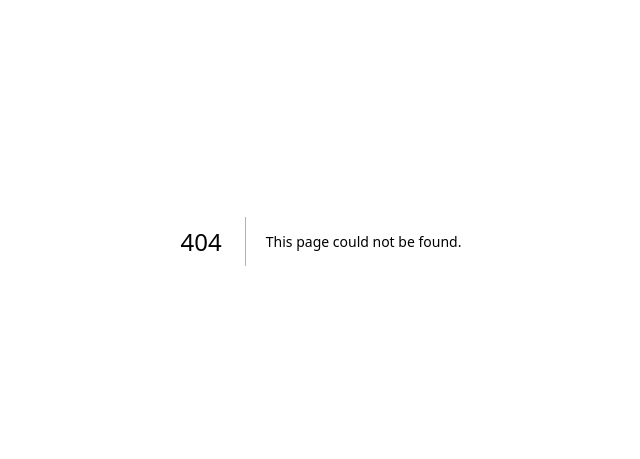
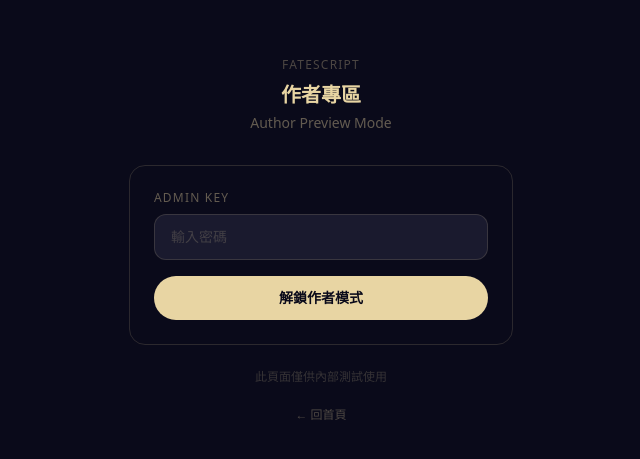
Before and after one commit to edenmao-tw/fatescript-web, a Next.js app: page /1/admin in a window 1280 px wide. Before the commit this address had no page. Shown: the part 159-618 px from the top of the page, without its empty margins (319-959 px from the left). Built offline with nearby package versions, Linux system fonts and the light colour scheme.

Commit message:
Add admin mode: author preview page + scroll hint on hero

```diff
--- /dev/null
+++ b/src/app/[locale]/admin/page.tsx
@@ -0,0 +1,109 @@
+'use client';
+
+import { useState, useEffect } from 'react';
+import Link from 'next/link';
+
+const ADMIN_KEY = 's9033127';
+const LS_KEY = 'fsAdmin';
+
+export default function AdminPage() {
+  const [input, setInput] = useState('');
+  const [status, setStatus] = useState<'idle' | 'ok' | 'error'>('idle');
+  const [isAdmin, setIsAdmin] = useState(false);
+
+  useEffect(() => {
+    setIsAdmin(localStorage.getItem(LS_KEY) === 'true');
+  }, []);
+
+  function handleUnlock() {
+    if (input === ADMIN_KEY) {
+      localStorage.setItem(LS_KEY, 'true');
+      setIsAdmin(true);
+      setStatus('ok');
+    } else {
+      setStatus('error');
+    }
+  }
+
+  function handleRevoke() {
+    localStorage.removeItem(LS_KEY);
+    setIsAdmin(false);
+    setStatus('idle');
+    setInput('');
+  }
+
+  return (
+    <main className="min-h-screen bg-[#0a0a1a] text-[#e8d5a3] flex flex-col items-center justify-center px-4">
+      <div className="w-full max-w-sm">
+        {/* Header */}
+        <div className="mb-8 text-center">
+          <p className="text-xs tracking-widest text-[#e8d5a3]/30 mb-2">FATESCRIPT</p>
+          <h1 className="text-xl font-bold">作者專區</h1>
+          <p className="text-sm text-[#e8d5a3]/40 mt-1">Author Preview Mode</p>
+        </div>
+
+        {isAdmin ? (
+          /* ── Already unlocked ── */
+          <div className="border border-emerald-500/30 rounded-2xl p-6 bg-emerald-900/10 text-center">
+            <div className="text-2xl mb-3">✓</div>
+            <p className="font-semibold text-emerald-400 mb-1">作者模式已啟用</p>
+            <p className="text-xs text-[#e8d5a3]/40 mb-6">所有付費模組在此瀏覽器上均顯示完整內容</p>
+
+            <div className="flex flex-col gap-3">
+              <Link
+                href="/chart"
+                className="w-full py-3 rounded-full bg-[#e8d5a3] text-[#0a0a1a] font-semibold text-sm text-center"
+              >
+                進入命盤輸入 →
+              </Link>
+              <Link
+                href="/chart/result"
+                className="w-full py-3 rounded-full border border-[#e8d5a3]/30 text-[#e8d5a3]/70 text-sm text-center"
+              >
+                直接查看上次結果
+              </Link>
+              <button
+                onClick={handleRevoke}
+                className="w-full py-2.5 rounded-full border border-red-500/20 text-red-400/60 text-xs mt-2 hover:border-red-500/40 hover:text-red-400 transition-all"
+              >
+                關閉作者模式
+              </button>
+            </div>
+          </div>
+        ) : (
+          /* ── Login ── */
+          <div className="border border-[#e8d5a3]/15 rounded-2xl p-6">
+            <label className="block text-xs text-[#e8d5a3]/40 mb-2 tracking-widest">ADMIN KEY</label>
+            <input
+              type="password"
+              value={input}
+              onChange={(e) => { setInput(e.target.value); setStatus('idle'); }}
+              onKeyDown={(e) => e.key === 'Enter' && handleUnlock()}
+              placeholder="輸入密碼"
+              className="w-full bg-[#1a1a2e] border border-[#e8d5a3]/15 rounded-xl px-4 py-3 text-sm text-[#e8d5a3] placeholder-[#e8d5a3]/20 focus:outline-none focus:border-[#e8d5a3]/40 mb-4"
+            />
+            {status === 'error' && (
+              <p className="text-xs text-red-400/70 mb-3">密碼錯誤，請再試一次</p>
+            )}
+            <button
+              onClick={handleUnlock}
+              className="w-full py-3 rounded-full bg-[#e8d5a3] text-[#0a0a1a] font-semibold text-sm hover:bg-[#f0e4b8] transition-all"
+            >
+              解鎖作者模式
+            </button>
+          </div>
+        )}
+
+        <p className="text-center text-xs text-[#e8d5a3]/20 mt-6">
+          此頁面僅供內部測試使用
+        </p>
+
+        <div className="mt-4 text-center">
+          <Link href="/" className="text-xs text-[#e8d5a3]/30 hover:text-[#e8d5a3]/50">
+            ← 回首頁
+          </Link>
+        </div>
+      </div>
+    </main>
+  );
+}
--- a/src/app/[locale]/page.tsx
+++ b/src/app/[locale]/page.tsx
@@ -94,7 +94,7 @@ function ZhHomePage() {
   return (
     <main className="bg-[#0a0a1a] text-[#e8d5a3]">
       {/* ── Hero ── */}
-      <section className="relative overflow-hidden min-h-screen flex flex-col items-center justify-center px-4 text-center">
+      <section className="relative overflow-hidden min-h-screen flex flex-col items-center px-4 text-center" style={{ justifyContent: 'center', paddingBottom: '5rem' }}>
         <div className="absolute inset-0 bg-[radial-gradient(ellipse_at_top,_#1a1040_0%,_#0a0a1a_70%)]" />
         <div className="absolute inset-0 opacity-30"
           style={{ backgroundImage: 'radial-gradient(circle, #e8d5a3 1px, transparent 1px)', backgroundSize: '60px 60px' }} />
@@ -124,6 +124,17 @@ function ZhHomePage() {
             {t('cta_free')}
           </Link>
           <p className="mt-4 text-xs text-[#e8d5a3]/40">{t('trust')}</p>
+        </div>
+
+        {/* Scroll hint */}
+        <div className="absolute bottom-8 left-1/2 -translate-x-1/2 flex flex-col items-center gap-1 z-10">
+          <p className="text-xs text-[#e8d5a3]/30 tracking-widest">什麼是七政四餘？</p>
+          <svg
+            className="w-5 h-5 text-[#e8d5a3]/30 animate-bounce"
+            fill="none" viewBox="0 0 24 24" stroke="currentColor" strokeWidth={1.5}
+          >
+            <path strokeLinecap="round" strokeLinejoin="round" d="M19 9l-7 7-7-7" />
+          </svg>
         </div>
       </section>
 
--- a/src/components/ChartResult.tsx
+++ b/src/components/ChartResult.tsx
@@ -291,6 +291,11 @@ export default function ChartResult({ locale }: { locale: 'zh-TW' | 'en' }) {
   const [chartData, setChartData] = useState<ChartData | null>(null);
   const [loading, setLoading] = useState(true);
   const [error, setError] = useState('');
+  const [isAdmin, setIsAdmin] = useState(false);
+
+  useEffect(() => {
+    setIsAdmin(localStorage.getItem('fsAdmin') === 'true');
+  }, []);
 
   useEffect(() => {
     async function load() {
@@ -360,6 +365,16 @@ export default function ChartResult({ locale }: { locale: 'zh-TW' | 'en' }) {
     content: (chartData.modules[id]?.content?.[isZh ? 'zh' : 'en']) ?? '',
   }));
 
+  // Admin: collect full content for all paid/sub modules
+  const adminPaidContent = isAdmin
+    ? [...PAID_ORDER, ...SUB_ORDER].map(id => ({
+        id,
+        content: (chartData.modules[id]?.content?.[isZh ? 'zh' : 'en'])
+          ?? (chartData.modules[id]?.preview?.[isZh ? 'zh' : 'en'])
+          ?? '',
+      }))
+    : [];
+
   return (
     <main className={`min-h-screen ${isZh ? 'bg-[#0a0a1a]' : 'bg-[#f8f4ef]'}`}>
       {/* Top nav */}
@@ -392,46 +407,60 @@ export default function ChartResult({ locale }: { locale: 'zh-TW' | 'en' }) {
           <FreeModuleCard key={m.id} id={m.id} content={m.content} isZh={isZh} />
         ))}
 
-        {/* Paywall banner */}
-        <PaywallBanner isZh={isZh} freeCount={5} totalCount={13} />
+        {/* Admin badge */}
+        {isAdmin && (
+          <div className="mb-4 px-4 py-2 rounded-xl border border-emerald-500/30 bg-emerald-900/10 flex items-center justify-between">
+            <span className="text-xs text-emerald-400">✓ 作者模式：顯示所有完整內容</span>
+            <a href="/admin" className="text-xs text-emerald-400/60 hover:text-emerald-400 underline">管理</a>
+          </div>
+        )}
 
-        {/* Locked paid modules */}
+        {/* Paywall banner — hidden in admin mode */}
+        {!isAdmin && <PaywallBanner isZh={isZh} freeCount={5} totalCount={13} />}
+
+        {/* Paid modules */}
         <p className={`text-xs font-semibold tracking-widest mb-4 ${
           isZh ? 'text-[#e8d5a3]/30' : 'text-gray-300'
         }`}>
           {isZh ? '付費解讀' : 'PAID READINGS'}
         </p>
-        {PAID_ORDER.map(id => {
+        {isAdmin
+          ? adminPaidContent.filter(m => PAID_ORDER.includes(m.id)).map(m => (
+              <FreeModuleCard key={m.id} id={m.id} content={m.content} isZh={isZh} />
+            ))
+          : PAID_ORDER.map(id => {
               const mod = chartData.modules[id];
               return (
                 <LockedModuleCard
-              key={id}
-              id={id}
+                  key={id} id={id}
                   preview={isZh ? (mod.preview?.zh ?? '') : (mod.preview?.en ?? '')}
-              tier="paid"
-              isZh={isZh}
+                  tier="paid" isZh={isZh}
                 />
               );
-        })}
+            })
+        }
 
-        {/* Locked subscription modules */}
+        {/* Subscription modules */}
         <p className={`text-xs font-semibold tracking-widest mb-4 mt-2 ${
           isZh ? 'text-[#e8d5a3]/30' : 'text-gray-300'
         }`}>
           {isZh ? '訂閱制解讀' : 'SUBSCRIPTION READINGS'}
         </p>
-        {SUB_ORDER.map(id => {
+        {isAdmin
+          ? adminPaidContent.filter(m => SUB_ORDER.includes(m.id)).map(m => (
+              <FreeModuleCard key={m.id} id={m.id} content={m.content} isZh={isZh} />
+            ))
+          : SUB_ORDER.map(id => {
               const mod = chartData.modules[id];
               return (
                 <LockedModuleCard
-              key={id}
-              id={id}
+                  key={id} id={id}
                   preview={isZh ? (mod.preview?.zh ?? '') : (mod.preview?.en ?? '')}
-              tier="subscription"
-              isZh={isZh}
+                  tier="subscription" isZh={isZh}
                 />
               );
-        })}
+            })
+        }
 
         {/* Bottom CTA */}
         <div className="mt-8 text-center">
```
Lines whose indentation alone changed are shown as unchanged.
